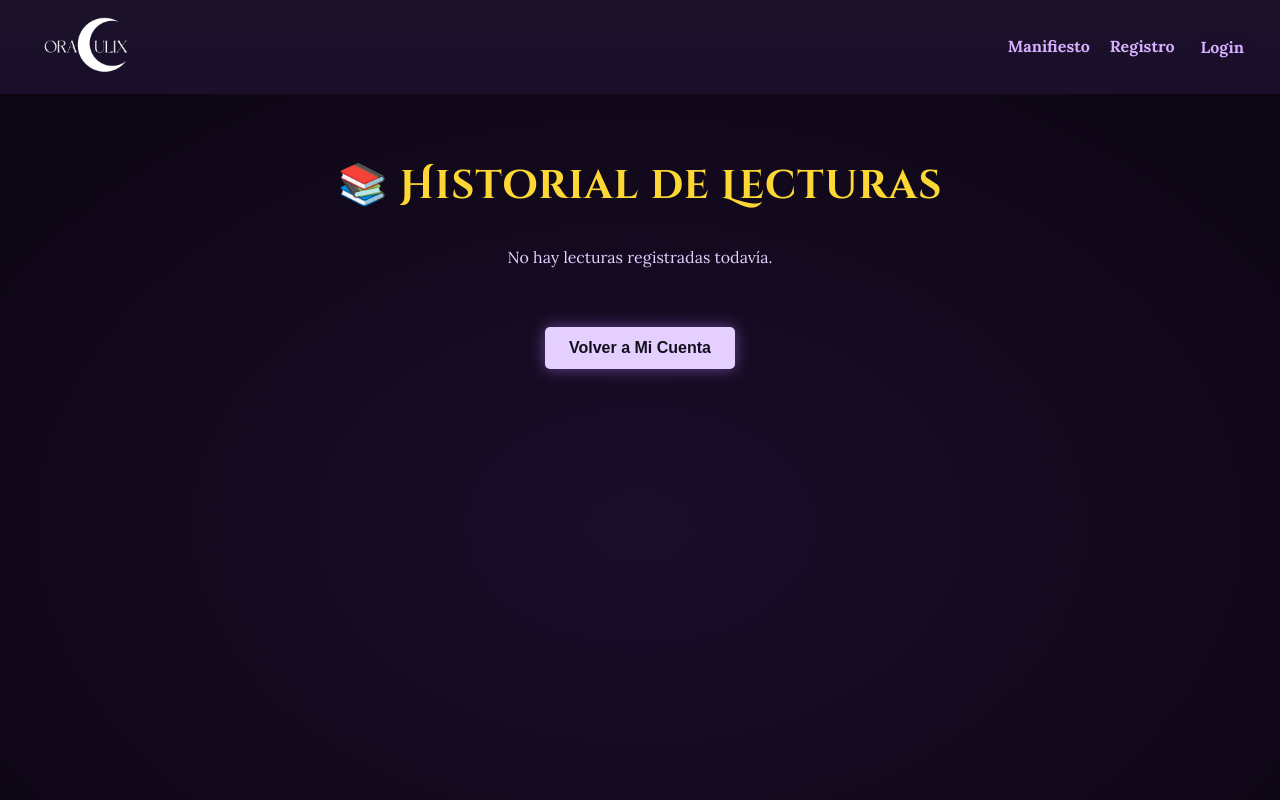
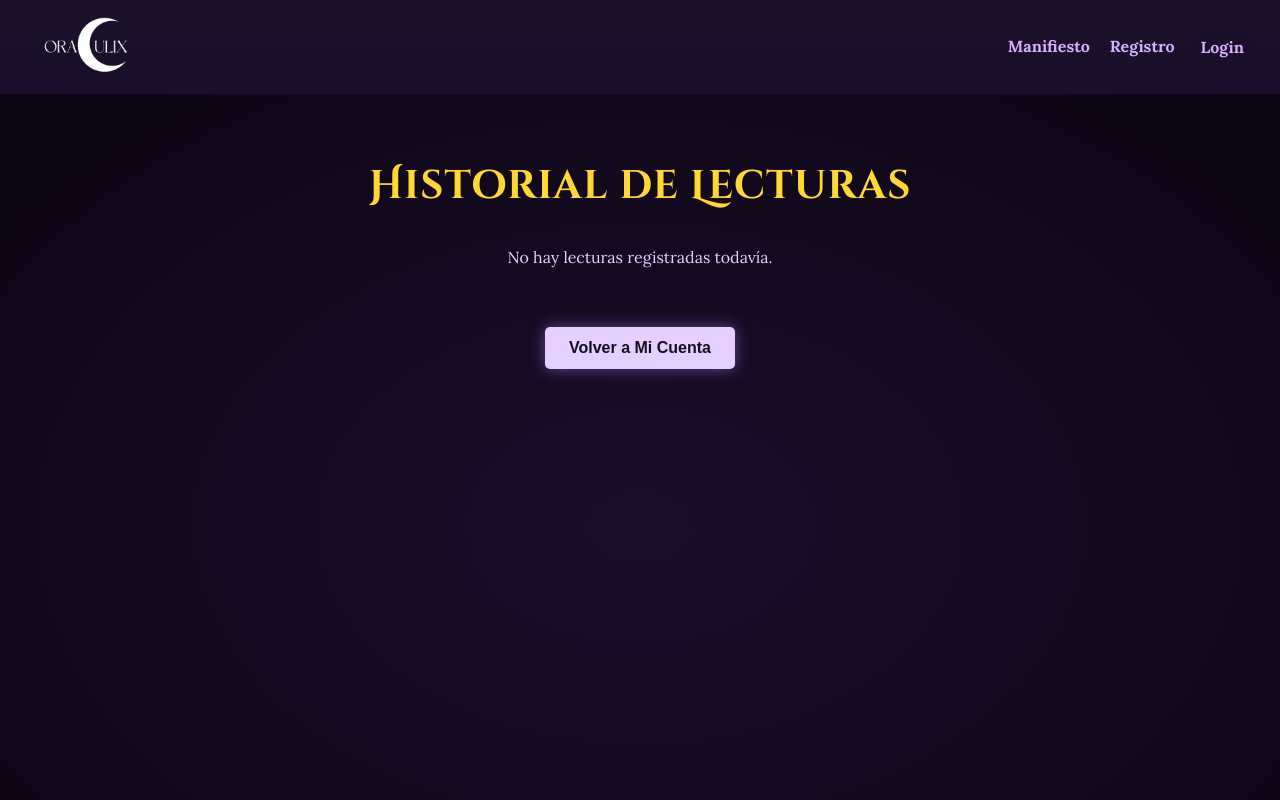
Before and after one commit to HectorAmpuero/oraculix-frontend, a React (Vite) app: page /historial in a window 1280 px wide. Shown: the top 800 px of the page. Built offline with nearby package versions, Linux system fonts and the light colour scheme.

Commit message:
cambios historial style 2

```diff
--- a/src/assets/styles.css
+++ b/src/assets/styles.css
@@ -888,7 +888,7 @@ footer .footer-links {
   margin-top: 2.5rem;
 }
 
-/* MODAL REGISTRO */
+/* MODAL */
 
 .modal-registro-overlay {
   position: fixed;
--- a/src/pages/Historial.jsx
+++ b/src/pages/Historial.jsx
@@ -30,7 +30,7 @@ const Historial = () => {
 
   return (
     <div className="historial-container">
-      <h2 className="titulo-historial">📚 Historial de Lecturas</h2>
+      <h2 className="titulo-historial">Historial de Lecturas</h2>
 
       {lecturas.length === 0 ? (
         <p>No hay lecturas registradas todavía.</p>
```
